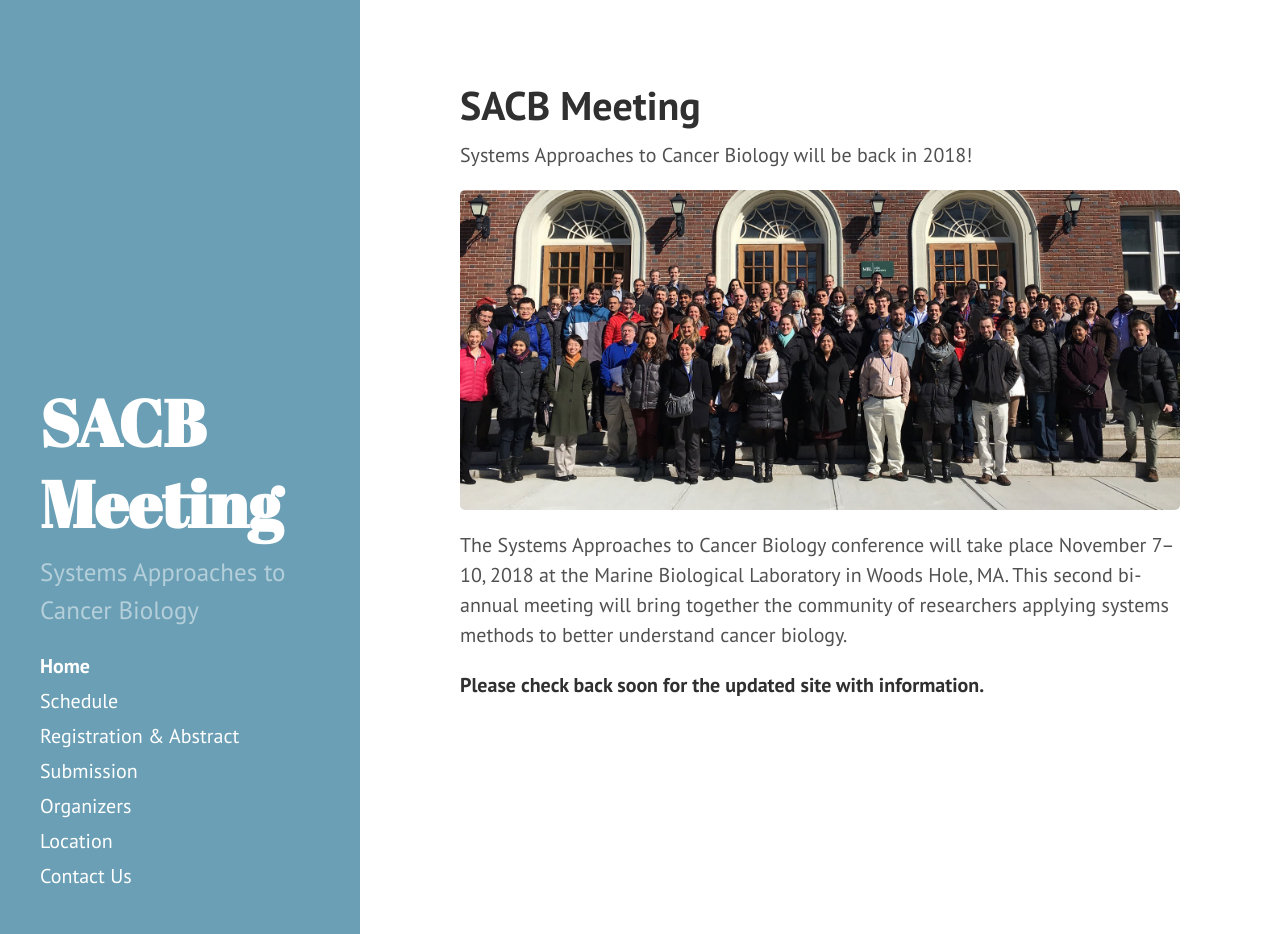
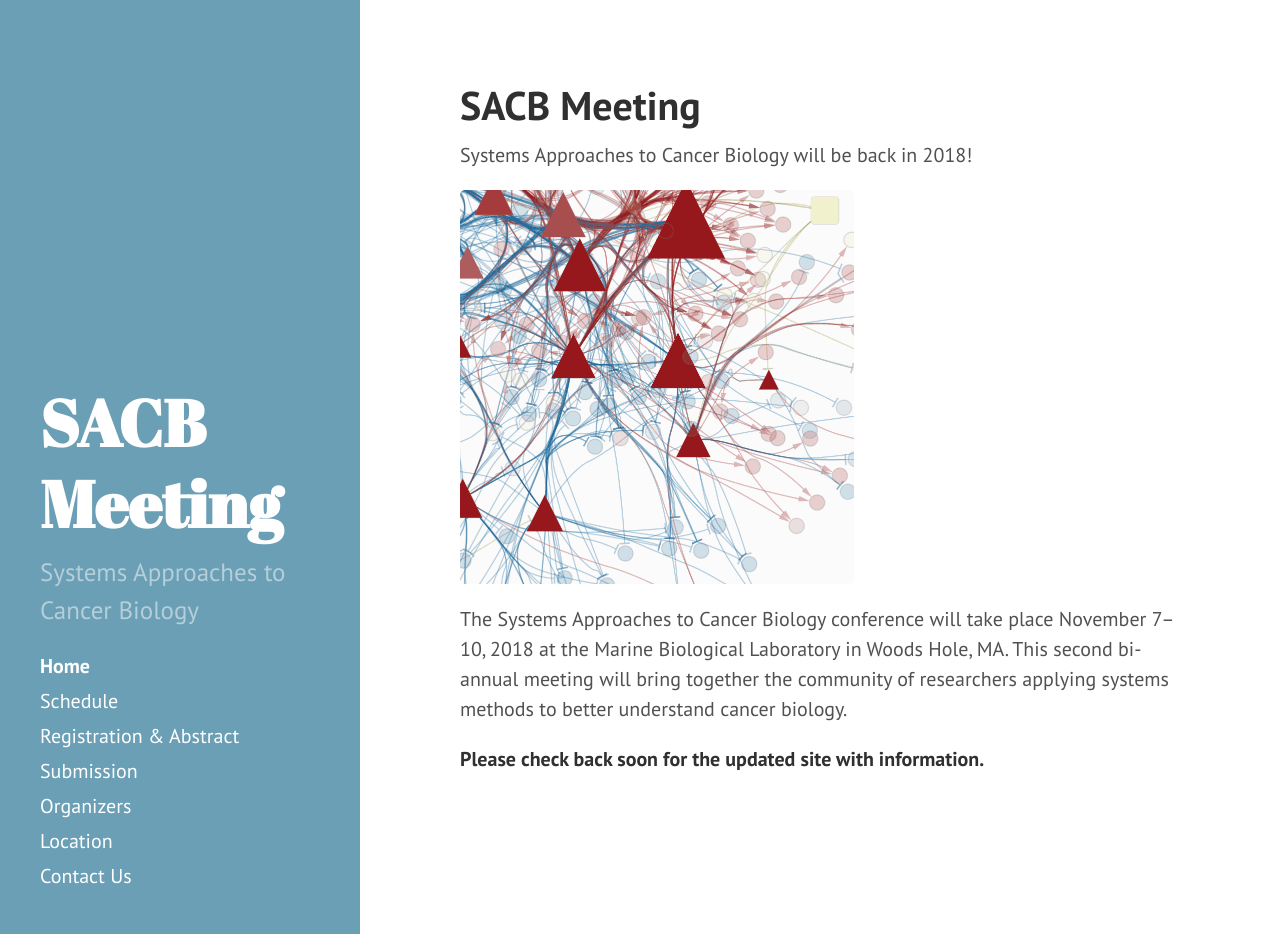
Before and after one commit to AECCSB/sacb-meeting, a Jekyll site: the page built from index.md, in a window 1280 px wide and 934 px high. Built offline with Jekyll 4.4.1, drawn with Linux system fonts in a browser that asks for light colours.

Commit message:
Update index.md

```diff
--- a/index.md
+++ b/index.md
@@ -5,7 +5,7 @@
 
 Systems Approaches to Cancer Biology will be back in 2018!
 
-![2016 Group Photo](/public/img/2016_group_resize.jpg)
+![Network diagram](/public/img/network_diag.png)
 
 The Systems Approaches to Cancer Biology conference will take place November 7–10, 2018 at the Marine Biological Laboratory in Woods Hole, MA. This second bi-annual meeting will bring together the community of researchers applying systems methods to better understand cancer biology.
 
```
